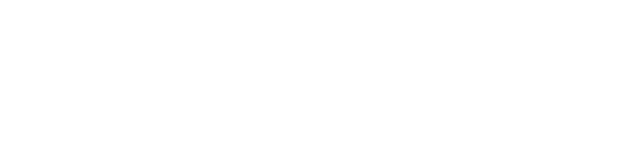
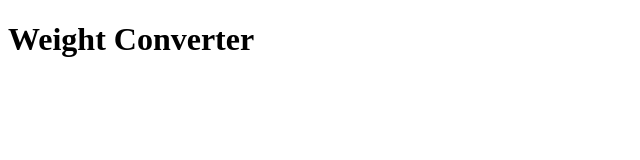
Before and after one commit to AmirTaki/weight-converter, a plain HTML site: page index.html in a window 1280 px wide. Shown: the whole page, without its empty margins (0-640 px from the left). Drawn offline with Linux system fonts and the light colour scheme.

Commit message:
container project

```diff
--- a/index.html
+++ b/index.html
@@ -7,6 +7,9 @@
     <link rel="stylesheet" href="./src/styles.css">
 </head>
 <body>
+    <div class="container">
+        <h1 class="heading">Weight Converter</h1>
+    </div>
     <script src = "./src/main.js"></script>
 </body>
 </html>
```
